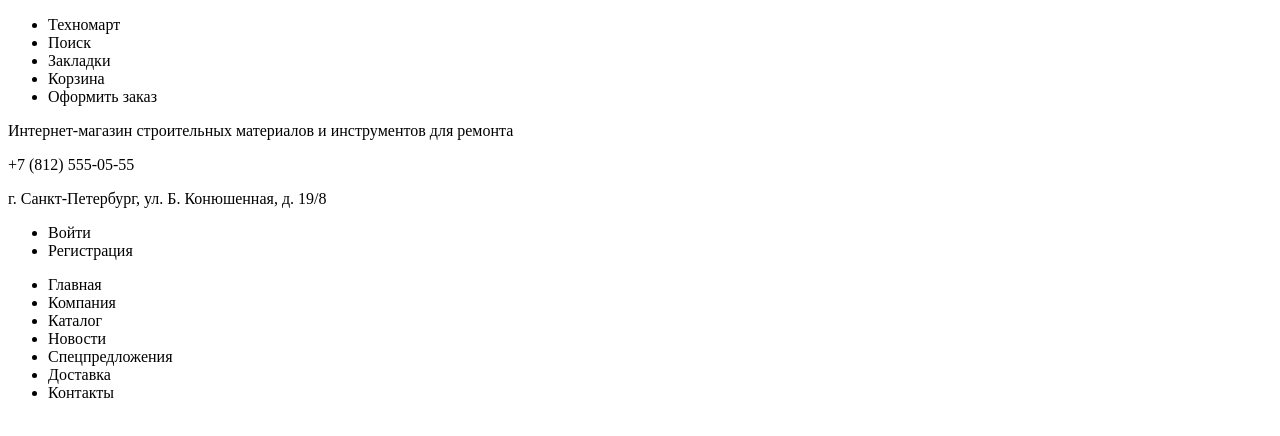
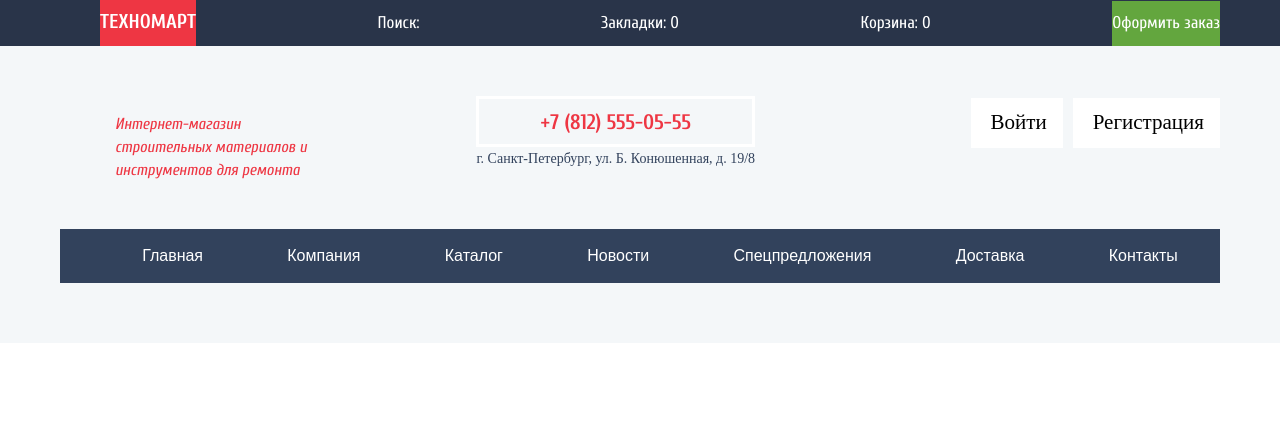
Before and after one commit to Kristine79/82297-technomart-24, a plain HTML site: page index.html in a window 1280 px wide. Drawn offline with Linux system fonts and the light colour scheme; files whose address does not match are found by name.

Commit message:
Стилизация хедера

```diff
--- /dev/null
+++ b/css/style.css
@@ -0,0 +1,179 @@
+body {
+  margin: 0;
+  padding: 0;
+  min-width: 1200px;
+  font-family: "Cuprum-Regular", "Arial", sans-serif;
+  font-size: 16px;
+  line-height: 24px;
+  color: #283136;
+  background-color: #ffffff;
+}
+
+@font-face {
+  font-family: "Cuprum Regular";
+  src: url("../fonts/cuprum.woff") format("woff");
+  src: url("../fonts/cuprum.woff2") format("woff2");
+  font-weight: normal;
+  font-style: normal;
+}
+
+@font-face {
+  font-family: "Cuprum Bold";
+  src: url("../fonts/cuprumbold.woff") format("woff");
+  src: url("../fonts/cuprumbold.woff2") format("woff2");
+  font-weight: 700;
+  font-style: normal;
+}
+
+@font-face {
+  font-family: "Cuprum Italic";
+  src: url("../fonts/cuprumitalic.woff") format("woff");
+  src: url("../fonts/cuprumitalic.woff2") format("woff2");
+  font-weight: 300;
+  font-style: normal;
+}
+
+.visually-hidden:not(:focus):not(:active),
+input[type="checkbox"].visually-hidden,
+input[type="radio"].visually-hidden {
+  position: absolute;
+  width: 1px;
+  height: 1px;
+  margin: -1px;
+  border: 0;
+  padding: 0;
+  white-space: nowrap;
+  clip-path: inset(100%);
+  clip: rect(0 0 0 0);
+  overflow: hidden;
+}
+
+a {
+  text-decoration: none;
+}
+
+.container {
+  width: 1160px;
+  padding-right: 20px;
+  padding-left: 20px;
+  margin: 0 auto;
+}
+
+.logo {
+display: block;
+font-family: "Cuprum Bold";
+background-color: #ee3643;
+text-transform: uppercase;
+font-size: 20px;
+padding-top: 13px;
+padding-bottom: 15px;
+}
+
+.checkout {
+  background-color: #63a63e;
+  padding-top: 13px;
+  padding-bottom: 14px;
+}
+
+.logo-wrapper {
+  display: flex;
+
+}
+
+.top-menu {
+  display: flex;
+  justify-content: space-between;
+  align-items: baseline;
+  list-style: none;
+  font-family: "Cuprum Regular";
+  color: #ffffff;
+  font-size: 17px;
+  line-height: 18px;
+  margin: 0;
+}
+
+.top-menu-wrapper{
+  background-color: #293449;
+
+  margin: 0;
+  padding: 0;
+}
+
+.header-background {
+  background-color: #f4f7f9;
+}
+
+.main-header {
+  display: flex;
+  justify-content: space-between;
+  align-items: baseline;
+  padding-top: 15px;
+  padding-bottom: 44px;
+}
+
+
+.menu-wrapper {
+  padding-bottom: 60px;
+}
+
+.main-menu {
+  display: flex;
+  justify-content: space-around;
+  list-style: none;
+  background-color: #32425c;
+  color: #ffffff;
+  padding-top: 15px;
+  padding-bottom: 15px;
+  margin: 0;
+}
+
+.slogan {
+  font-family: "Cuprum Italic";
+  font-size: 16px;
+  line-height: 23px;
+  color: #ee3643;
+  width: 196px;
+  padding-left: 55px;
+  margin: 0;
+}
+
+.phone {
+  font-family: "Cuprum Bold";
+  font-size: 21px;
+  line-height: 21px;
+  color: #ee3643;
+  border: solid 3px white;
+  padding-top: 13px;
+  padding-bottom: 11px;
+  margin: 0;
+  text-align: center;
+}
+
+.address {
+  font-family: "Cuprum";
+  font-size: 14px;
+  line-height: 24px;
+  color: #32425c;
+  margin: 0;
+}
+
+.user {
+  display: flex;
+  justify-content: space-between;
+  list-style: none;
+
+}
+
+.login {
+  display: block;
+background-color: #ffffff;
+padding-bottom: 15px;
+padding-top: 14px;
+padding-left: 20px;
+padding-right: 16px;
+margin-left: 10px;
+color: #000000;
+font-family: "Cuprum";
+font-size: 21px;
+line-height: 21px;
+}
--- a/index.html
+++ b/index.html
@@ -4,7 +4,7 @@
   <meta charset="utf-8">
   <meta name="viewport" content="width=device-width,initial-scale=1">
   <title>Интернет-магазин Техномарт</title>
-  <link href="css/style.min.css" rel="stylesheet">
+  <link href="css/style.css" rel="stylesheet">
   <link rel="preload" as="font" type="font/woff" href="fonts/cuprum.woff" crossorigin/>
   <link rel="preload" as="font" type="font/woff2" href="fonts/cuprum.woff2" crossorigin/>
   <link rel="preload" as="font" type="font/woff" href="fonts/cuprumbold.woff" crossorigin/>
@@ -20,33 +20,41 @@
 <body>
 
 <header>
+  <div class="top-menu-wrapper">
+    <div class="container">
+        <ul class="top-menu">
+          <li class="logo">Техномарт</li>
+          <li> Поиск:</li>
+          <li> Закладки: 0</li>
+          <li> Корзина: 0</li>
+          <li class="checkout"> Оформить заказ</li>
+        </ul>
+    </div>
+  </div>
 
-    <div class="wrapper">
-      <div class="above-nav">
-        <ul>
-          <li> Техномарт</li>
-          <li> Поиск</li>
-          <li> Закладки</li>
-          <li> Корзина</li>
-          <li> Оформить заказ</li>
+      <div class="header-background">
+<div class="container">
+        <section class="main-header">
+
+
+            <p class="slogan">Интернет-магазин строительных материалов и инструментов для ремонта</p>
+
+            <div class="address-wrapper">
+            <p class="phone">+7 (812) 555-05-55</p>
+            <p class="address">г. Санкт-Петербург, ул. Б. Конюшенная, д. 19/8</p>
+            </div>
+
+            <div>
+            <ul class="user">
+              <li><p class="login">Войти</p></li>
+              <li><p class="login">Регистрация</p></li>
             </ul>
             </div>
 
-      <div class="main-header">
-        <p>Интернет-магазин строительных материалов и инструментов для ремонта</p>
-        <div class="address">
-          <p>+7 (812) 555-05-55</p>
-          <p>г. Санкт-Петербург, ул. Б. Конюшенная, д. 19/8</p>
     </div>
-        <div class="user">
-          <ul>
-            <li>Войти</li>
-            <li>Регистрация</li>
-        </div>
-      </div>
-
-      <nav class="menu">
-        <ul>
+        <nav class="menu-wrapper">
+          <div class="container">
+          <ul class="main-menu">
             <li> Главная</li>
             <li> Компания</li>
             <li> Каталог</li>
@@ -55,10 +63,14 @@
             <li> Доставка</li>
             <li> Контакты</li>
           </ul>
+        </div>
+        </nav>
 
 
-      </nav>
 
+
+
+  </section>
 
 
 
```
Lines whose indentation alone changed are shown as unchanged.
